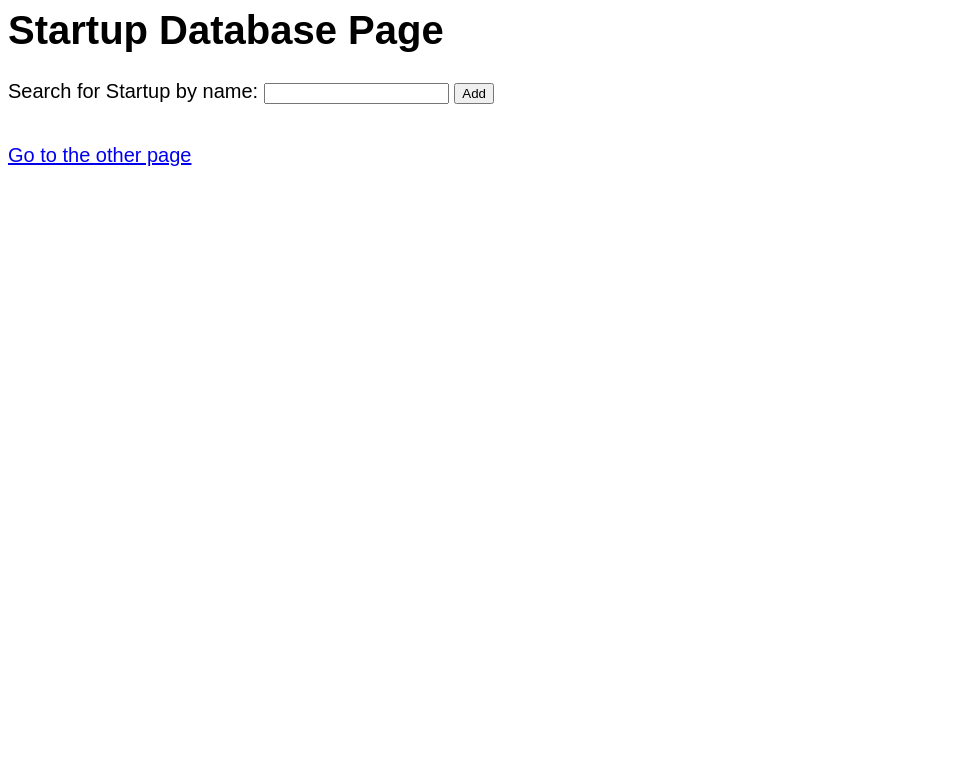
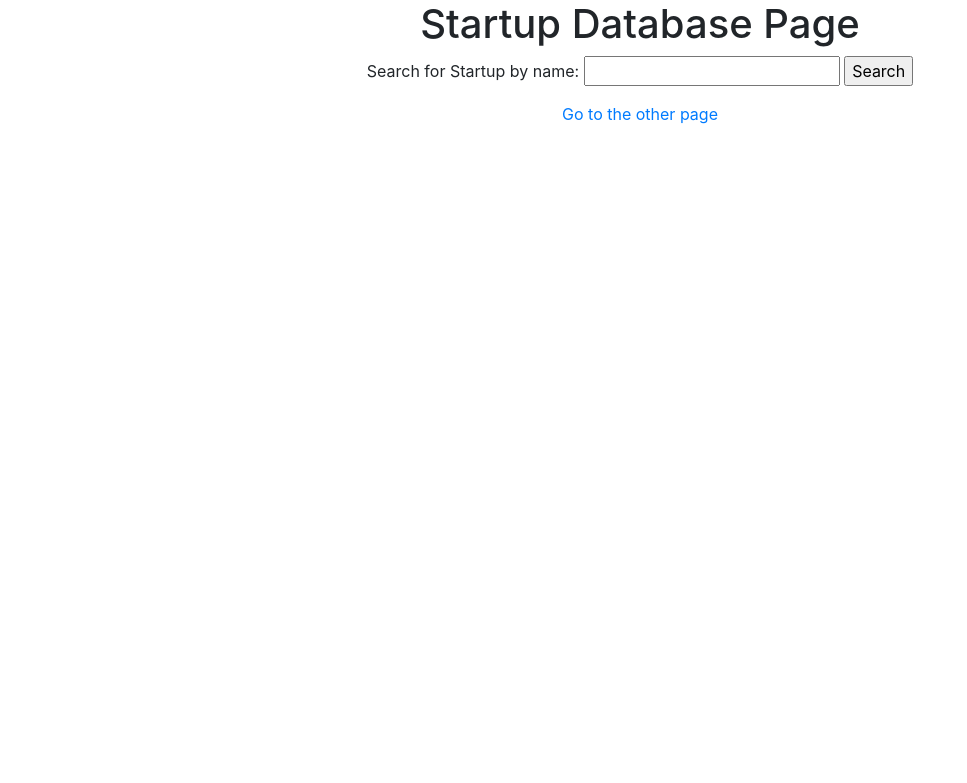
Before and after one commit to ArsalaanAnsariDeveloper/w4111-proj1, a Flask app: template templates/index.html in a window 1280 px wide. Shown: the top 783 px of the page, without its empty margins (0-967 px from the left). Run offline with Flask 2, Linux system fonts and the light colour scheme; the template is opened without the code that fills it, so the values that code supplies are empty; parts of the project's set-up code (start-up, migrations or seed data) failed here and were passed over; some libraries are stand-ins or nearby versions.

Commit message:
Made index.html be able to display any sort of table. Added styling to make it look nice

```diff
--- a/server.py
+++ b/server.py
@@ -165,12 +165,11 @@ def another():
 
 
 # Example of adding new data to the database
-@app.route('/add', methods=['POST'])
-def add():
-  print("Hello")
+@app.route('/search', methods=['POST'])
+def search():
   name = request.form['name']
   print(name)
-  cursor = g.conn.execute("SELECT S.name, S.employee_count, F.name, I.industry_name FROM Startups S JOIN Founder F ON F.startup_id = S.startup_id JOIN Primary_Industry I ON I.startup_id  = S.startup_id  WHERE S.name = %(name)s", {'name': "Coda"})
+  cursor = g.conn.execute("SELECT S.name, S.employee_count, F.name, I.industry_name FROM Startups S JOIN Founder F ON F.startup_id = S.startup_id JOIN Primary_Industry I ON I.startup_id  = S.startup_id  WHERE S.name = %(name)s", {'name': name})
   names = []
   names.append(["Startup", "Employee Count", "Founder", "Industry",])
   for result in cursor:
--- a/templates/index.html
+++ b/templates/index.html
@@ -1,18 +1,37 @@
 <html>
-  <style>
-    body{
-      font-size: 15pt;
-      font-family: arial;
-    }
-  </style>
+  <head>
 
+<link rel="stylesheet" href="https://maxcdn.bootstrapcdn.com/bootstrap/4.0.0/css/bootstrap.min.css" integrity="sha384-Gn5384xqQ1aoWXA+058RXPxPg6fy4IWvTNh0E263XmFcJlSAwiGgFAW/dAiS6JXm" crossorigin="anonymous">
+
+<style>
+
+h1, p {
+text-align: center;
+}
+
+table, td, th {
+border: 1px solid #ddd;
+    text-align: left;
+}
+
+table {
+    border-collapse: collapse;
+    width: 50%;
+}
+
+th, td {
+    padding: 8px;
+}
+</style>
+
+</head>
 
 <body>
   <h1>Startup Database Page</h1>
 <!--  <div>{{data}}</div> -->
-<form method="POST" action="/add">
+<form method="POST" action="/search">
 
-<p>Search for Startup by name: <input type="text" name="name"> <input type="submit" value="Add"></p>
+<p>Search for Startup by name: <input type="text" name="name"> <input type="submit" value="Search"></p>
 
 
 <!--  <div>
@@ -22,14 +41,16 @@
   </div>
 -->
 
-<table>
+<table align =  "center" >
 {% for item in data %}
 
 <tr>
-    <td>{{item[0]}}</td>
-    <td>{{item[1]}}</td>
+    {%for i in item %}
+    <td>{{i}}</td>
+   <!-- <td>{{item[1]}}</td>
     <td>{{item[2]}}</td>
-    <td>{{item[3]}}</td>
+    <td>{{item[3]}}</td> -->
+    {% endfor %}
 </tr>
 
 
```
